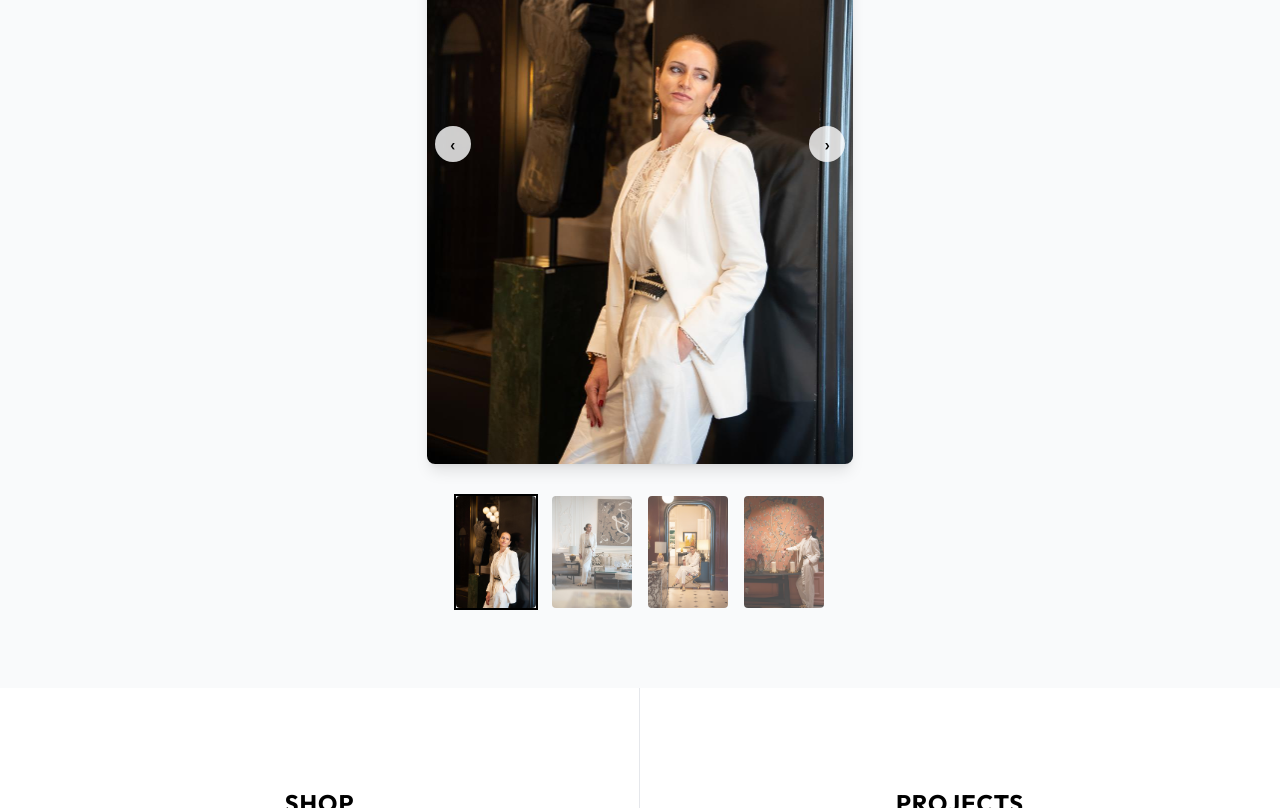
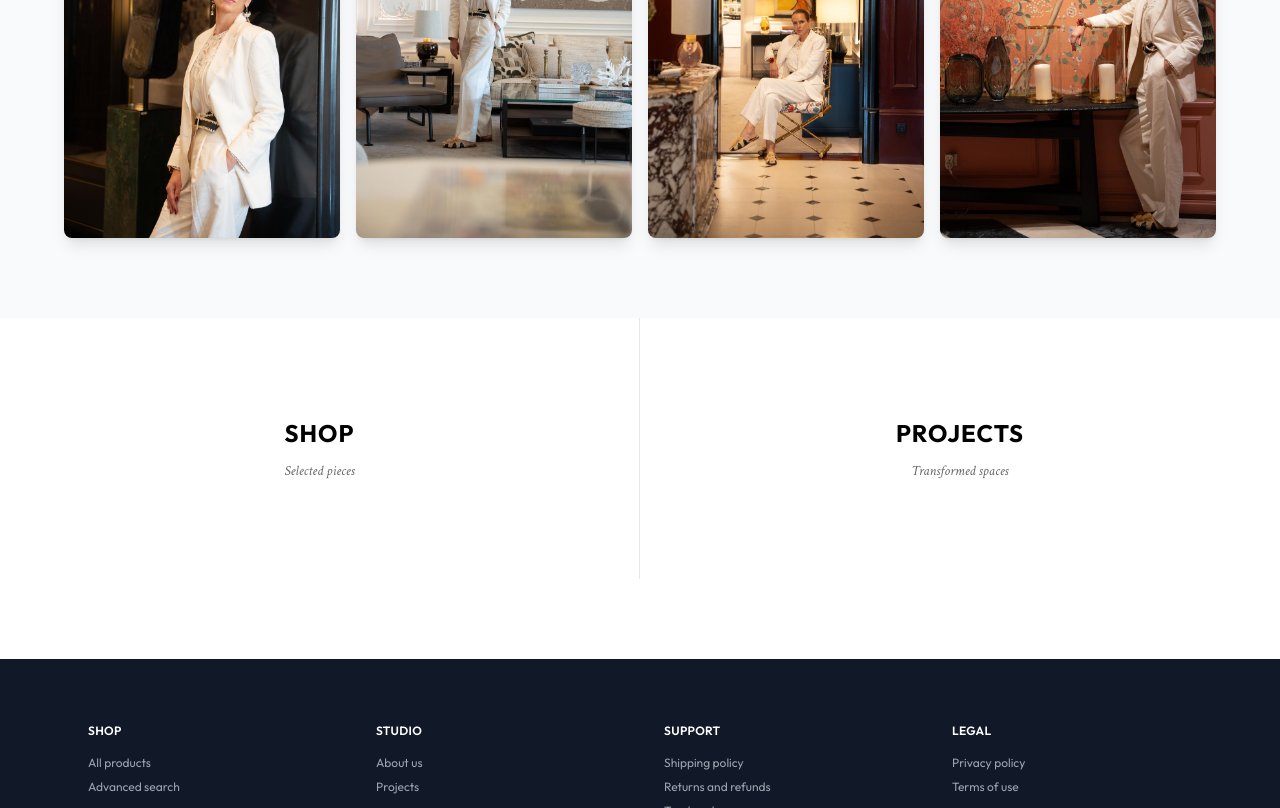
Before and after one commit to akilehomes/alessandra-ecommerce, a React (Create React App) app in the folder frontend/: page / in a window 1280 px wide. Shown: the part 1120-1928 px from the top of the page. Built offline with nearby package versions, Linux system fonts and the light colour scheme; no server answers; the HTML template or start-up script is replaced by a standard one.

Commit message:
feat(home): gallery as four portrait photos side by side

```diff
--- a/frontend/src/pages/Home.jsx
+++ b/frontend/src/pages/Home.jsx
@@ -1,12 +1,10 @@
-import React, { useState } from 'react';
+import React from 'react';
 import { useNavigate } from 'react-router-dom';
 import { useI18n } from '../i18n';
 
 export default function Home() {
   const navigate = useNavigate();
   const { t } = useI18n();
-  const [activeImageIndex, setActiveImageIndex] = useState(0);
-
   const images = [
     '/alessandra-1.jpg',
     '/alessandra-2.jpg',
@@ -44,48 +42,16 @@ export default function Home() {
 
       {/* Gallery Section */}
       <section className="py-20 px-6 bg-gray-50">
-        <div className="max-w-5xl mx-auto">
-          {/* Carrossel: foto na proporcao original (retrato 2:3), sem corte */}
-          <div className="mb-8 relative mx-auto shadow-lg rounded-lg overflow-hidden bg-white" style={{ height: 'min(80vh, 720px)', aspectRatio: '2 / 3', maxWidth: '100%' }}>
+        <div className="max-w-6xl mx-auto grid grid-cols-2 md:grid-cols-4 gap-4">
+          {images.map((img, idx) => (
             <img
-              src={images[activeImageIndex]}
-              alt={`Galeria Alessandra ${activeImageIndex + 1}`}
-              className="w-full h-full object-contain"
+              key={idx}
+              src={img}
+              alt={`Galeria Alessandra ${idx + 1}`}
+              className="w-full rounded-lg shadow-lg"
+              style={{ aspectRatio: '2 / 3', objectFit: 'cover' }}
             />
-            <button
-              type="button"
-              aria-label="Anterior"
-              onClick={() => setActiveImageIndex((activeImageIndex + images.length - 1) % images.length)}
-              className="absolute left-2 top-1/2 -translate-y-1/2 w-9 h-9 rounded-full bg-white/80 hover:bg-white text-xl leading-none"
-            >‹</button>
-            <button
-              type="button"
-              aria-label="Próxima"
-              onClick={() => setActiveImageIndex((activeImageIndex + 1) % images.length)}
-              className="absolute right-2 top-1/2 -translate-y-1/2 w-9 h-9 rounded-full bg-white/80 hover:bg-white text-xl leading-none"
-            >›</button>
-          </div>
-
-          {/* Thumbnail Navigation */}
-          <div className="flex gap-4 justify-center flex-wrap">
-            {images.map((img, idx) => (
-              <button
-                key={idx}
-                onClick={() => setActiveImageIndex(idx)}
-                className={`transition-all ${
-                  idx === activeImageIndex
-                    ? 'ring-2 ring-black'
-                    : 'opacity-70 hover:opacity-100'
-                }`}
-              >
-                <img
-                  src={img}
-                  alt={`Thumb ${idx + 1}`}
-                  className="w-20 h-28 object-cover rounded"
-                />
-              </button>
-            ))}
-          </div>
+          ))}
         </div>
       </section>
 
```
